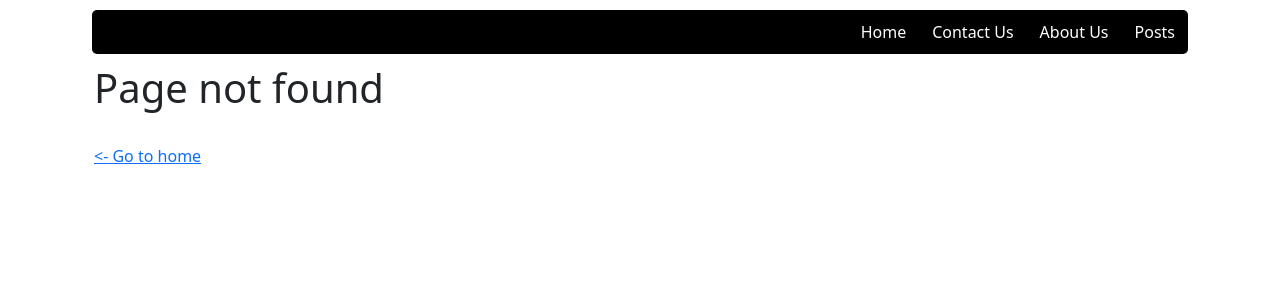
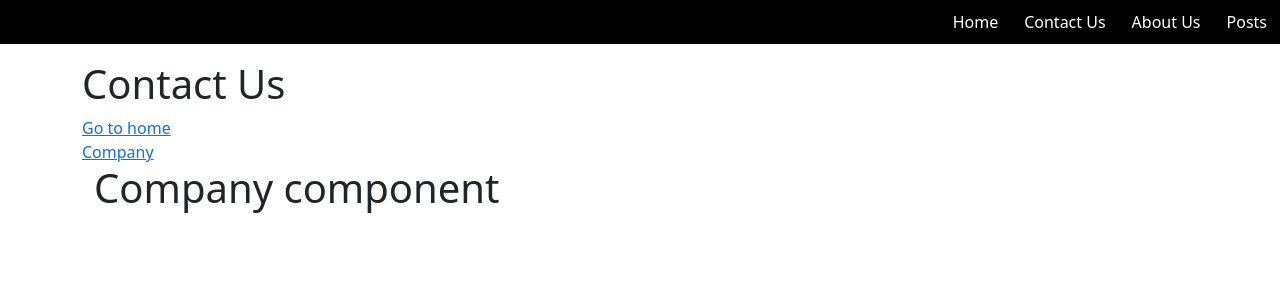
Before and after one commit to Singhhimesh/learn-react, a React (Create React App) app: page /contact-us/company in a window 1280 px wide. Before the commit this address had no page. Shown: the top 300 px of the page. Built offline with nearby package versions, Linux system fonts and the light colour scheme.

Commit message:
nesting routes.

```diff
--- a/src/App.js
+++ b/src/App.js
@@ -7,20 +7,23 @@ import Home from './pages/Home';
 import NavBar from './components/Navbar';
 import PageNotFound from './pages/PageNotFound';
 import Posts from './pages/Posts';
+import Company from './pages/Company';
 
 class App extends React.Component {
   render() {
     return (
       <>
         <div
-          className="container App"
+          className="App"
         >
           <BrowserRouter>
             <NavBar></NavBar>
             <Routes>
               <Route path="/" element={<Home></Home>}></Route>
-              <Route path="/contact-us" element={<Contact></Contact>}></Route>
-              <Route path="/about" element={<About></About>}></Route>
+              <Route path="/contact-us" element={<Contact></Contact>}>
+                <Route path='company' element={<Company></Company>}></Route>
+              </Route>
+              <Route path="/about/" element={<About></About>}></Route>
               <Route path="/post/:slug/:id" element={<Posts></Posts>}></Route>
               <Route path="/*" element={<PageNotFound></PageNotFound>}></Route>
             </Routes>
--- a/src/index.css
+++ b/src/index.css
@@ -1,8 +1,6 @@
 .navBar {
   text-align: right;
   background-color: black;
-  border-radius: 5px;
-  margin: 10px;
 }
 
 .navBar li {
@@ -10,7 +8,7 @@
   padding: 10px 5px;
 }
 
-.navBar .ac li a:hover {
+.navBar li a:hover {
   text-decoration: underline;
   color: red;
   padding: 8px;
@@ -22,11 +20,3 @@
   border-radius: 15px;
   color: white;
 }
-
-
-.active {
-  text-decoration: underline;
-  color: red;
-  padding: 8px;
-  border-radius: 15px;
-}
--- /dev/null
+++ b/src/pages/Company.jsx
@@ -0,0 +1,9 @@
+const Company = () => {
+    return <>
+        <div className="container">
+            <h1>Company component</h1>
+        </div>
+    </>
+};
+
+export default Company;
--- a/src/pages/ContactUs.jsx
+++ b/src/pages/ContactUs.jsx
@@ -1,12 +1,13 @@
-import { Link } from 'react-router-dom';
+import { Link, Outlet } from 'react-router-dom';
 
 const Contact = () => {
     return(
         <>
             <div className="container">
                 <h1>Contact Us</h1>
-
-                <Link to="/">Go to home</Link>
+                <Link to="/">Go to home</Link> <br />
+                <Link to="company">Company</Link>
+                <Outlet></Outlet>
             </div>
         </>
     );
--- a/src/pages/Posts.jsx
+++ b/src/pages/Posts.jsx
@@ -1,5 +1,5 @@
 import { Button } from 'react-bootstrap';
-import { useParams, Link, useSearchParams } from 'react-router-dom';
+import { useParams, Link, useSearchParams, useLocation } from 'react-router-dom';
 
 const Posts = () => {
     const params = useParams();
```
